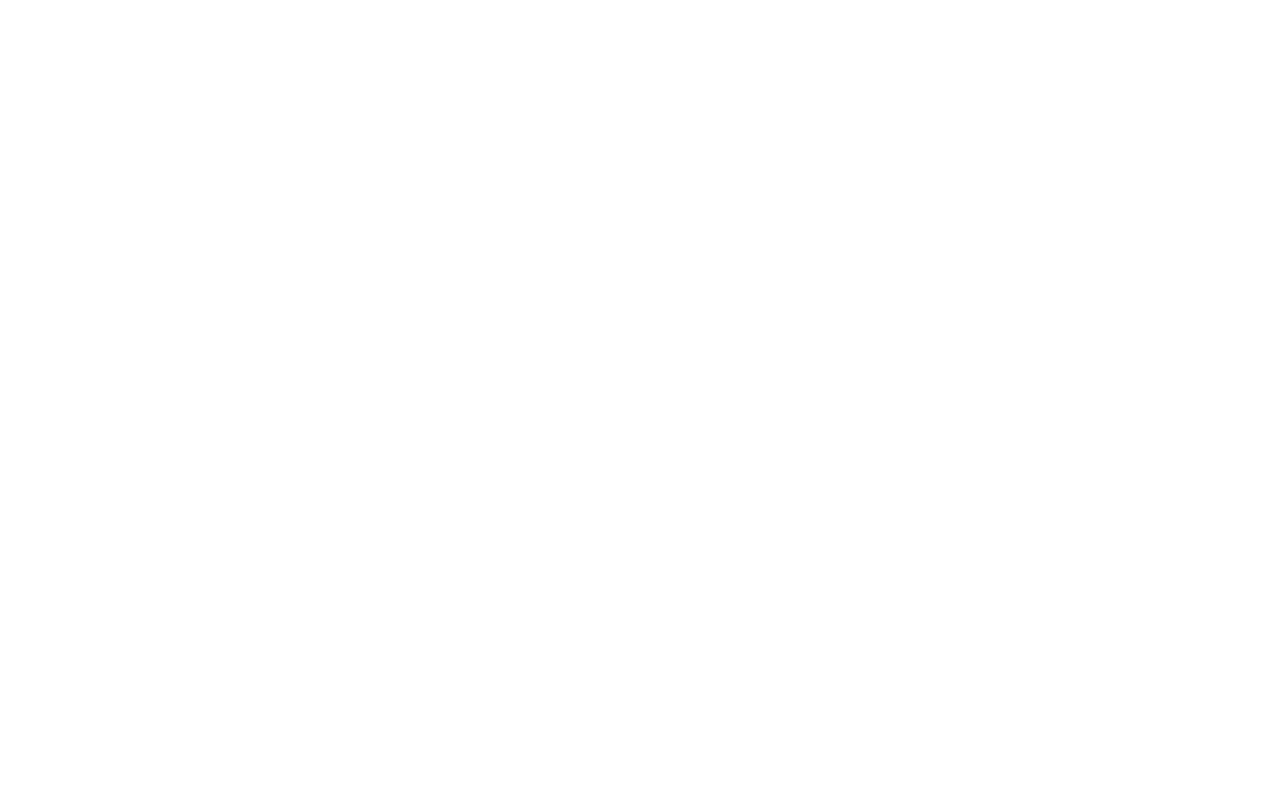
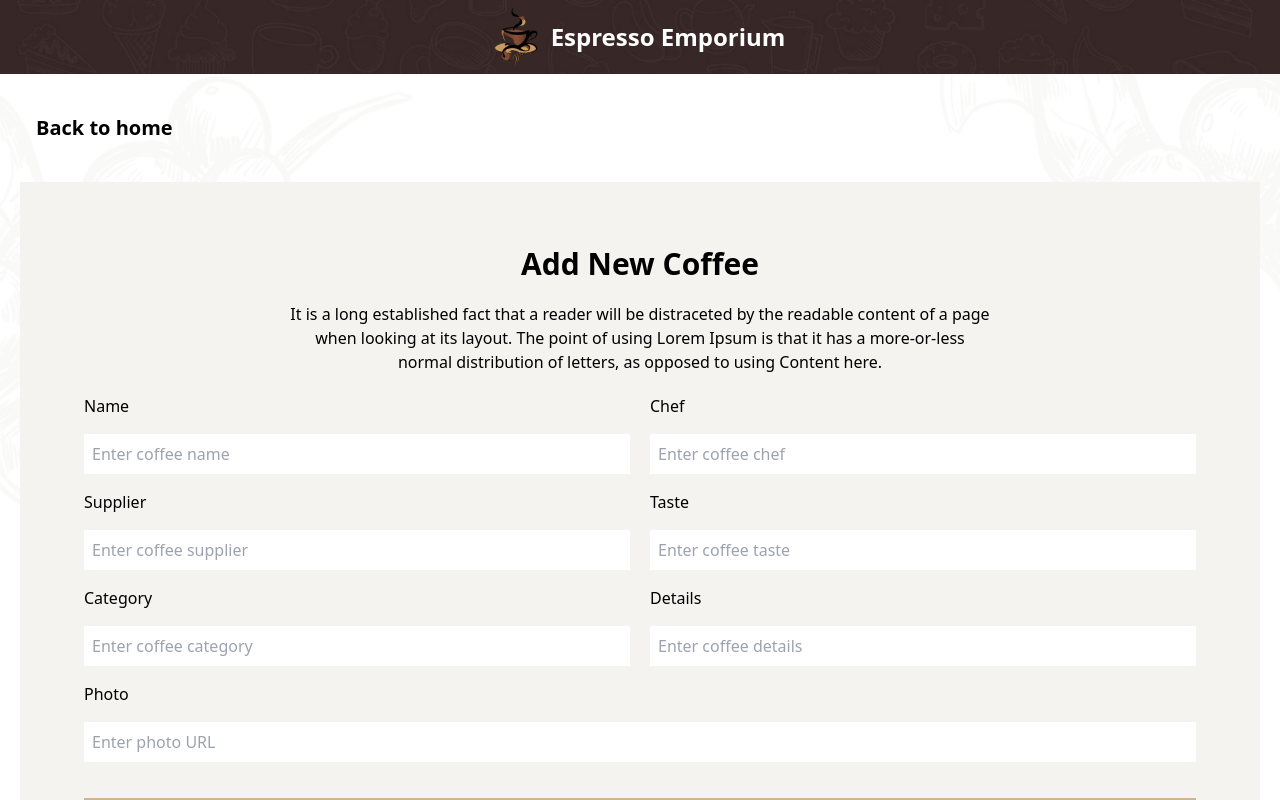
Before and after one commit to RSsunny/coffee-shop, a React (Vite) app: page /newCoffee in a window 1280 px wide. Before the commit this address had no page. Shown: the top 800 px of the page. Built offline with nearby package versions, Linux system fonts and the light colour scheme.

Commit message:
added update page

```diff
--- a/src/Pages/Home/Home.jsx
+++ b/src/Pages/Home/Home.jsx
@@ -4,11 +4,12 @@
 import Feature from "../../components/feature/Feature";
 
 import Coffees from "../../components/Coffee/Coffees";
+import { useState } from "react";
 
 
 const Home = () => {
     const coffeeinfo=useLoaderData()
-
+    const [coffee,setCoffee]=useState(coffeeinfo)
     const title1={
         miniTitle:"--- Sip & Savor ---",
         mainTitle:"Our Popular Products"
@@ -19,9 +20,9 @@
         <Feature></Feature>
         <Title title={title1}></Title>
         <div className="text-center my-5">
-        <Link to={'/updates'} className="text-center px-4 py-2 bg-[#E3B577] hover:bg-transparent hover:border hover:text-black font-bold">Add Coffee</Link>
+        <Link to={'/newCoffee'} className="text-center px-4 py-2 bg-[#E3B577] hover:bg-transparent hover:border hover:text-black font-bold">Add Coffee</Link>
         </div>
-        <Coffees coffees={coffeeinfo}></Coffees>
+        <Coffees coffees={coffee} setCoffee={setCoffee}></Coffees>
 
         </>
     );
--- /dev/null
+++ b/src/Pages/Update/CoffeeAdd.jsx
@@ -0,0 +1,94 @@
+import { Link } from "react-router-dom";
+import bgImage from "../../assets/11 3.png"
+
+const CoffeeAdd = () => {
+    const handleUpdate=e=>{
+        e.preventDefault()
+        const form =e.target
+        const name=form.name.value
+        const chef=form.chef.value
+        const supplier=form.supplier.value
+        const taste=form.taste.value
+        const category=form.category.value
+        const details=form.details.value
+        const photo=form.photo.value
+        const user={name,chef,supplier,taste,category,details,photo}
+        console.log(user);
+        fetch('http://localhost:5000/coffees',{
+            method:"POST",
+            headers:{
+                "content-type":"application/json"
+            },
+            body:JSON.stringify(user)
+        })
+        .then(res=>res.json())
+        .then(data=>{
+            console.log(data);
+
+        })
+
+    }
+    return (
+        <div className="bg-cover bg-center" style={{backgroundImage:`url("${bgImage}")`}}>
+        <div className="max-w-7xl mx-auto px-5 text-black "  >
+        <div className="py-5 md:py-10">
+            <Link to={'/'} className="text-xl text-black font-bold px-4 py-2 hover:bg-[#D2B48C] rounded-md" >Back to home</Link>
+        </div>
+        <form onSubmit={handleUpdate} className="bg-[#F4F3F0] md:p-16 p-5 mb-10 md:mb-20">
+            <div className="text-center">
+                <h1 className="text-3xl font-bold">Add New Coffee</h1>
+                <p className="lg:w-[700px] mx-auto my-5 text-xs md:text-base">It is a long established fact that a reader will be distraceted by the readable content of a page when looking at its layout. The point of using Lorem Ipsum is that it has a more-or-less normal distribution of letters, as opposed to using Content here.</p>
+            </div>
+            <div className="md:flex gap-5 justify-center items-center w-full ">
+                <label htmlFor="name" className="w-1/2">
+                    <h1>Name</h1>
+                    <input className="w-full p-2 my-4 outline-none" type="text" name="name" id="" placeholder="Enter coffee name"/>
+                </label>
+                <label htmlFor="chef" className="w-1/2">
+                    <h1>Chef</h1>
+                    <input className="w-full p-2 my-4 outline-none" type="text" name="chef" id="" placeholder="Enter coffee chef"/>
+                </label>
+
+            </div>
+            <div className="md:flex gap-5 justify-center items-center w-full ">
+                <label htmlFor="supplier" className="w-1/2">
+                    <h1>Supplier</h1>
+                    <input className="w-full p-2 my-4 outline-none" type="text" name="supplier" id="" placeholder="Enter coffee supplier"/>
+                </label>
+                <label htmlFor="taste" className="w-1/2">
+                    <h1>Taste</h1>
+                    <input className="w-full p-2 my-4 outline-none" type="text" name="taste" id="" placeholder="Enter coffee taste"/>
+                </label>
+
+            </div>
+            <div className="md:flex gap-5 justify-center items-center w-full ">
+                <label htmlFor="category" className="w-1/2">
+                    <h1>Category</h1>
+                    <input className="w-full p-2 my-4 outline-none" type="text" name="category" id="" placeholder="Enter coffee category"/>
+                </label>
+                <label htmlFor="details" className="w-1/2">
+                    <h1>Details</h1>
+                    <input className="w-full p-2 my-4 outline-none" type="text" name="details" id="" placeholder="Enter coffee details"/>
+                </label>
+
+            </div>
+            <div className="md:flex  justify-center items-center w-full ">
+                <label htmlFor="photo" className="w-full">
+                    <h1>Photo</h1>
+                    <input className="w-full p-2 my-4 outline-none" type="text" name="photo" id="" placeholder="Enter photo URL"/>
+                </label>
+            </div>
+            <div className="bg-[#D2B48C] text-center py-2 font-bold cursor-pointer mt-5">
+                <input className="cursor-pointer" type="submit" value="Add Coffee" />
+            </div>
+
+        </form>
+
+
+
+        </div>
+    </div>
+    );
+};
+
+export default CoffeeAdd;
--- a/src/Pages/Update/Update.jsx
+++ b/src/Pages/Update/CoffeeUpdate.jsx
@@ -1,7 +1,11 @@
-import { Link } from "react-router-dom";
+
+
+import { Link, useLoaderData } from "react-router-dom";
 import bgImage from "../../assets/11 3.png"
 
-const Update = () => {
+const CoffeeUpdate = () => {
+    const coffee=useLoaderData()
+
     const handleUpdate=e=>{
         e.preventDefault()
         const form =e.target
@@ -24,6 +28,7 @@
         .then(res=>res.json())
         .then(data=>{
             console.log(data);
+
         })
 
     }
@@ -35,50 +40,50 @@
         </div>
         <form onSubmit={handleUpdate} className="bg-[#F4F3F0] md:p-16 p-5 mb-10 md:mb-20">
             <div className="text-center">
-                <h1 className="text-3xl font-bold">Add New Coffee</h1>
+                <h1 className="text-3xl font-bold">Update Existing Coffee Details</h1>
                 <p className="lg:w-[700px] mx-auto my-5 text-xs md:text-base">It is a long established fact that a reader will be distraceted by the readable content of a page when looking at its layout. The point of using Lorem Ipsum is that it has a more-or-less normal distribution of letters, as opposed to using Content here.</p>
             </div>
             <div className="md:flex gap-5 justify-center items-center w-full ">
                 <label htmlFor="name" className="w-1/2">
                     <h1>Name</h1>
-                    <input className="w-full p-2 my-4 outline-none" type="text" name="name" id="" placeholder="Enter coffee name"/>
+                    <input className="w-full p-2 my-4 outline-none" type="text" name="name" id="" placeholder="Enter coffee name" defaultValue={coffee.name}/>
                 </label>
                 <label htmlFor="chef" className="w-1/2">
                     <h1>Chef</h1>
-                    <input className="w-full p-2 my-4 outline-none" type="text" name="chef" id="" placeholder="Enter coffee chef"/>
+                    <input className="w-full p-2 my-4 outline-none" type="text" name="chef" id="" placeholder="Enter coffee chef" defaultValue={coffee.chef}/>
                 </label>
 
             </div>
             <div className="md:flex gap-5 justify-center items-center w-full ">
                 <label htmlFor="supplier" className="w-1/2">
                     <h1>Supplier</h1>
-                    <input className="w-full p-2 my-4 outline-none" type="text" name="supplier" id="" placeholder="Enter coffee supplier"/>
+                    <input className="w-full p-2 my-4 outline-none" type="text" name="supplier" id="" placeholder="Enter coffee supplier" defaultValue={coffee.supplier}/>
                 </label>
                 <label htmlFor="taste" className="w-1/2">
                     <h1>Taste</h1>
-                    <input className="w-full p-2 my-4 outline-none" type="text" name="taste" id="" placeholder="Enter coffee taste"/>
+                    <input className="w-full p-2 my-4 outline-none" type="text" name="taste" id="" placeholder="Enter coffee taste" defaultValue={coffee.taste}/>
                 </label>
 
             </div>
             <div className="md:flex gap-5 justify-center items-center w-full ">
                 <label htmlFor="category" className="w-1/2">
                     <h1>Category</h1>
-                    <input className="w-full p-2 my-4 outline-none" type="text" name="category" id="" placeholder="Enter coffee category"/>
+                    <input className="w-full p-2 my-4 outline-none" type="text" name="category" id="" placeholder="Enter coffee category" defaultValue={coffee.category}/>
                 </label>
                 <label htmlFor="details" className="w-1/2">
                     <h1>Details</h1>
-                    <input className="w-full p-2 my-4 outline-none" type="text" name="details" id="" placeholder="Enter coffee details"/>
+                    <input className="w-full p-2 my-4 outline-none" type="text" name="details" id="" placeholder="Enter coffee details" defaultValue={coffee.details}/>
                 </label>
 
             </div>
             <div className="md:flex  justify-center items-center w-full ">
                 <label htmlFor="photo" className="w-full">
                     <h1>Photo</h1>
-                    <input className="w-full p-2 my-4 outline-none" type="text" name="photo" id="" placeholder="Enter photo URL"/>
+                    <input className="w-full p-2 my-4 outline-none" type="text" name="photo" id="" placeholder="Enter photo URL" defaultValue={coffee.photo}/>
                 </label>
             </div>
             <div className="bg-[#D2B48C] text-center py-2 font-bold cursor-pointer mt-5">
-                <input className="cursor-pointer" type="submit" value="Add Coffee" />
+                <input className="cursor-pointer" type="submit" value="Update Coffee Details" />
             </div>
 
         </form>
@@ -90,4 +95,6 @@
     );
 };
 
-export default Update;
+
+
+export default CoffeeUpdate;
--- a/src/components/Coffee/CoffeeCard.jsx
+++ b/src/components/Coffee/CoffeeCard.jsx
@@ -1,12 +1,27 @@
+import { useState } from "react";
 import { AiOutlineEye,AiOutlineDelete } from "react-icons/ai";
 import { BsPencil } from "react-icons/bs";
+import { Link } from "react-router-dom";
 
 
 
-const CoffeeCard = ({card}) => {
-    console.log(card);
-    const {chef,name,photo,taste}=card
+const CoffeeCard = ({card,coffee,setCoffee}) => {
 
+
+    const {_id,chef,name,photo,taste}=card
+
+    const handleDelet=_id=>{
+        fetch(`http://localhost:5000/coffees/${_id}`,{
+            method:"Delete"
+        })
+        .then(res=>res.json())
+        .then(data=>{
+            console.log(data);
+            const mathchCoffee=coffee.filter(data=>data._id !==_id)
+            setCoffee(mathchCoffee)
+
+        })
+    }
 
 
     return (
@@ -20,9 +35,10 @@
                 <h1 className="text-xl font-bold mb-2"> Taste: {taste}</h1>
             </div>
             <div className="text-white  flex flex-col items-end">
-                <AiOutlineEye className="bg-[#D2B48C] text-lg w-10 h-8 p-1 my-3 rounded-md cursor-pointer"></AiOutlineEye>
-                <BsPencil className="bg-black text-lg w-10 h-8 p-2 my-3 rounded-md cursor-pointer"></BsPencil>
-                <AiOutlineDelete className="bg-red-500 text-lg w-10 h-8 p-1 my-3 rounded-md cursor-pointer"></AiOutlineDelete>
+                <Link to={`/coffees/${_id}`}><AiOutlineEye className="bg-[#D2B48C] text-lg w-10 h-8 p-1 my-3 rounded-md cursor-pointer"></AiOutlineEye></Link>
+                <Link to={`/update/${_id}`}><BsPencil className="bg-black text-lg w-10 h-8 p-2 my-3 rounded-md cursor-pointer"></BsPencil></Link>
+                <AiOutlineDelete onClick={()=>handleDelet(_id)} className="bg-red-500 text-lg w-10 h-8 p-1 my-3 rounded-md cursor-pointer"></AiOutlineDelete>
+
 
             </div>
         </div>
--- /dev/null
+++ b/src/components/Coffee/CoffeeDetailsCard.jsx
@@ -0,0 +1,28 @@
+import { Link, useLoaderData } from "react-router-dom";
+import bgDetails from "../../assets/11 3.png"
+
+const CoffeeDetailsCard = () => {
+    const coffeeDetails=useLoaderData()
+    const {chef,name,photo,taste}=coffeeDetails
+
+    return (
+        <div className="bg-cover bg-center py-20" style={{backgroundImage:`url("${bgDetails}")`}}>
+            <div className="py-5 md:py-10 max-w-7xl mx-auto ">
+            <Link to={'/'} className="text-xl text-black font-bold px-4 py-2 hover:bg-[#D2B48C] rounded-md" >Back to home</Link>
+        </div>
+            <div className="text-black flex justify-center gap-20  items-center p-20 max-w-7xl mx-auto px-5 bg-[#F4F3F0] ">
+                <div>
+                    <img className="w-80" src={photo} alt="" />
+                </div>
+                <div>
+                    <h1 className="text-xl font-bold mb-5">Niceties</h1>
+                    <h1 className="text-base font-bold mb-1">Name: {name}</h1>
+                    <h1 className="text-base font-bold mb-1">Chef: {chef}</h1>
+                    <h1 className="text-base font-bold mb-1"> Taste: {taste}</h1>
+                </div>
+            </div>
+        </div>
+    );
+};
+
+export default CoffeeDetailsCard;
--- a/src/components/Coffee/Coffees.jsx
+++ b/src/components/Coffee/Coffees.jsx
@@ -1,12 +1,12 @@
 import CoffeeCard from "./coffeeCard";
 
-const Coffees = ({coffees}) => {
+const Coffees = ({coffees,setCoffee}) => {
 
 
     return (
         <div className="grid grid-cols-2 gap-5 my-10 max-w-7xl mx-auto px-5">
             {
-                coffees?.map(data=><CoffeeCard key={data._id} card={data}></CoffeeCard>)
+                coffees?.map(data=><CoffeeCard key={data._id} card={data} setCoffee={setCoffee} coffee={coffees}></CoffeeCard>)
             }
         </div>
     );
```
Also changed, not shown: src/Router/Rouret.jsx (+16 -3 lines).
